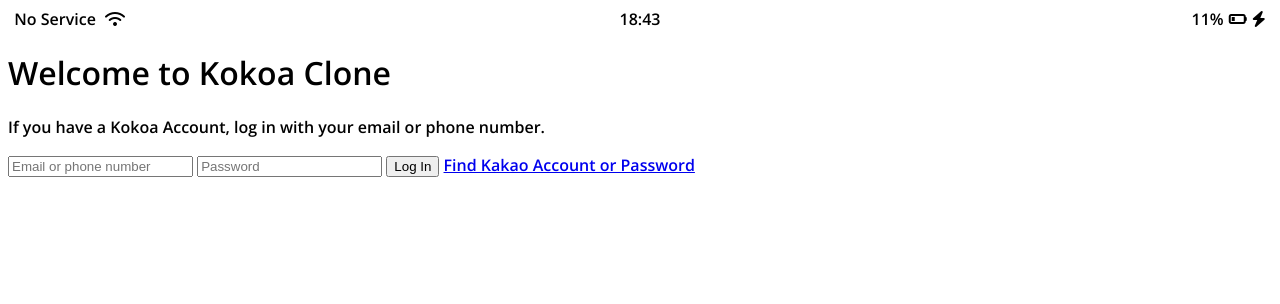
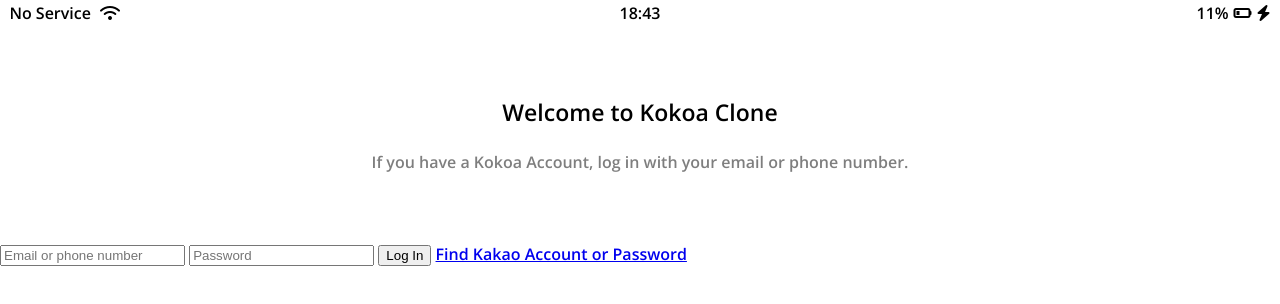
Before and after one commit to PHC-sys/kokoa-clone-2021, a plain HTML site: page index.html in a window 1280 px wide. Drawn offline with nearby package versions, Linux system fonts and the light colour scheme.

Commit message:
css2
17DEC21 css2. update.

```diff
--- /dev/null
+++ b/css/reset.css
@@ -0,0 +1,124 @@
+html,
+body,
+div,
+span,
+applet,
+object,
+iframe,
+h1,
+h2,
+h3,
+h4,
+h5,
+h6,
+p,
+blockquote,
+pre,
+a,
+abbr,
+acronym,
+address,
+big,
+cite,
+code,
+del,
+dfn,
+em,
+img,
+ins,
+kbd,
+q,
+s,
+samp,
+small,
+strike,
+strong,
+sub,
+sup,
+tt,
+var,
+b,
+u,
+i,
+center,
+dl,
+dt,
+dd,
+ol,
+ul,
+li,
+fieldset,
+form,
+label,
+legend,
+table,
+caption,
+tbody,
+tfoot,
+thead,
+tr,
+th,
+td,
+article,
+aside,
+canvas,
+details,
+embed,
+figure,
+figcaption,
+footer,
+header,
+hgroup,
+menu,
+nav,
+output,
+ruby,
+section,
+summary,
+time,
+mark,
+audio,
+video {
+  margin: 0;
+  padding: 0;
+  border: 0;
+  font-size: 100%;
+  font: inherit;
+  vertical-align: baseline;
+}
+/* HTML5 display-role reset for older browsers */
+article,
+aside,
+details,
+figcaption,
+figure,
+footer,
+header,
+hgroup,
+menu,
+nav,
+section {
+  display: block;
+}
+body {
+  line-height: 1;
+}
+ol,
+ul {
+  list-style: none;
+}
+blockquote,
+q {
+  quotes: none;
+}
+blockquote:before,
+blockquote:after,
+q:before,
+q:after {
+  content: "";
+  content: none;
+}
+table {
+  border-collapse: collapse;
+  border-spacing: 0;
+}
--- /dev/null
+++ b/css/status-bar.css
@@ -0,0 +1,25 @@
+.status-bar {
+  display: flex;
+  justify-content: center;
+  padding: 5px 3px;
+}
+
+.status-bar__column {
+  width: 33%;
+}
+.status-bar__column:first-child span {
+  margin-right: 5px;
+}
+.status-bar__column:nth-child(2) {
+  display: flex;
+  justify-content: center;
+}
+.status-bar__column:last-child {
+  display: flex;
+  justify-content: flex-end;
+  align-items: center;
+}
+
+.status-bar__column .fa-battery-quarter {
+  margin: 0px 5px;
+}
--- a/css/styles.css
+++ b/css/styles.css
@@ -1,29 +1,24 @@
 @import url("https://fonts.googleapis.com/css2?family=Open+Sans:ital,wght@0,600;1,400&display=swap");
+@import "reset.css";
+@import "status-bar.css";
+
 body {
   font-family: "Open Sans", sans-serif;
 }
 
-.status-bar {
+.welcome-header {
+  margin: 75px 0px;
+  text-align: center;
   display: flex;
-  justify-content: center;
-}
-
-.status-bar__column {
-  width: 33%;
-}
-.status-bar__column:first-child span {
-  margin-right: 5px;
-}
-.status-bar__column:nth-child(2) {
-  display: flex;
-  justify-content: center;
-}
-.status-bar__column:last-child {
-  display: flex;
-  justify-content: flex-end;
+  flex-direction: column;
   align-items: center;
 }
 
-.status-bar__column .fa-battery-quarter {
-  margin: 0px 5px;
+.welcome-header__title {
+  margin-bottom: 30px;
+  font-size: 23px;
 }
+.welcome-header__text {
+  width: 70%;
+  opacity: 0.5;
+}
```
Also changed, not shown: css/stylesnote.txt.
